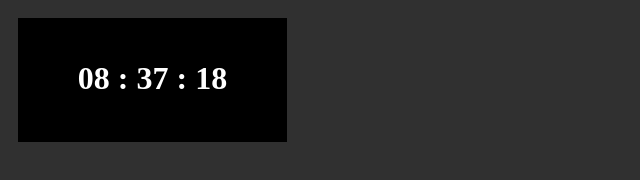
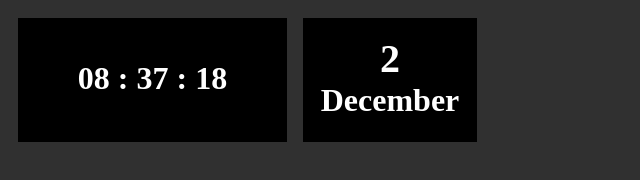
Before and after one commit to Ermak-13/Dionysus, a browser extension: page newpage.html in a window 1280 px wide. Shown: the whole page, without its empty margins (0-640 px from the left). Drawn offline with Linux system fonts and the light colour scheme.

Commit message:
add calendar widget

```diff
--- a/newpage.html
+++ b/newpage.html
@@ -7,6 +7,7 @@
     <link rel="stylesheet" type="text/css" href="libs/jquery.gridster.min.css">
     <link rel="stylesheet" type="text/css" href="desktop.css">
     <link rel="stylesheet" type="text/css" href="widgets/clock.css">
+    <link rel="stylesheet" type="text/css" href="widgets/calendar.css">
 
     <script type="text/javascript" src="libs/jquery-2.0.3.min.js"></script>
     <script type="text/javascript" src="libs/underscore-min.js"></script>
@@ -32,7 +33,15 @@
         </div>
     </script>
 
+    <script id="widget-calendar-template" type="text/template">
+        <div class="center">
+            <div class="day">{{day}}</div>
+            <div class="month">{{month}}</div>
+        </div>
+    </script>
+
     <script type="text/javascript" src="desktop.js"></script>
     <script type="text/javascript" src="widgets/clock.js"></script>
+    <script type="text/javascript" src="widgets/calendar.js"></script>
 </body>
 </html>
--- /dev/null
+++ b/widgets/calendar.css
@@ -0,0 +1,14 @@
+.widget.calendar {
+  font-size: 32px;
+  font-weight: bold;
+  text-align: center;
+}
+
+.widget.calendar .day {
+  font-size: 40px;
+}
+
+.widget.calendar .center {
+  text-align: center;
+  margin-top: 15px;
+}
--- /dev/null
+++ b/widgets/calendar.js
@@ -0,0 +1,65 @@
+(function(window, newPage, globalSettings, widgetSettings) {
+    var Widget = window.newPage.Widget,
+        gridster = window.newPage.gridster,
+
+        CalendarView = Widget.extend({
+            className: 'widget calendar',
+            template: $('#widget-calendar-template').html(),
+
+            render: function() {
+                var calendar = Mustache.render(
+                        this.template,
+                        this.getContext()
+                    );
+
+                return this.$el.html(calendar);
+            },
+
+            getContext: function() {
+                var getNiceMonthFormat = function(monthIndex) {
+                        var monthNames = {
+                            '0': 'January',
+                            '1': 'February',
+                            '2': 'March',
+                            '3': 'April',
+                            '4': 'May',
+                            '5': 'June',
+                            '6': 'July',
+                            '7': 'August',
+                            '8': 'September',
+                            '9': 'October',
+                            '10': 'November',
+                            '11': 'December'
+                        };
+                        return monthNames[monthIndex.toString()];
+                    },
+                    currentDateTime = new Date();
+
+                return {
+                    'day': currentDateTime.getDay(),
+                    'month': getNiceMonthFormat(currentDateTime.getMonth())
+                };
+            }
+        });
+
+        var calendar = new CalendarView();
+
+        gridster.add_widget(
+            calendar.render(),
+            widgetSettings.width,
+            widgetSettings.height,
+            widgetSettings.positionX,
+            widgetSettings.positionY
+        );
+        newPage.enabledWidgets['calendar'] = calendar;
+
+        window.setInterval(function() { calendar.render(); }, 60 * 1000);
+
+})(window, window.newPage, window.newPage.settings,
+    window.newPage.settings.widgets.calendar || {
+        width: 2,
+        height: 2,
+        positionX: 0,
+        positionY: 0
+    }
+);
```
